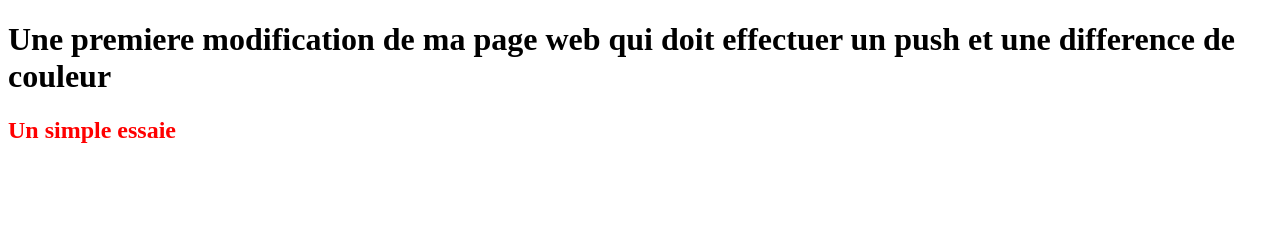
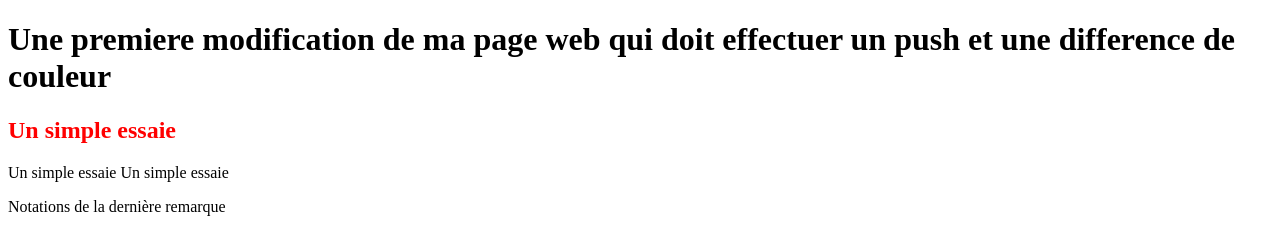
Before and after one commit to MerkeyDiav/Merkeyproject, a plain HTML site: page index.html in a window 1280 px wide. Drawn offline with Linux system fonts and the light colour scheme.

Commit message:
nouvelle modification en ajoutant quelques lignes de textes

```diff
--- a/index.html
+++ b/index.html
@@ -10,5 +10,8 @@
 <body>
     <h1>Une premiere modification de ma page web qui doit effectuer un push et une difference de couleur </h1>
     <h2>Un simple essaie </h2>
+    Un simple essaie
+    Un simple essaie
+    <p>Notations de la dernière remarque </p>
 </body>
 </html>
```
